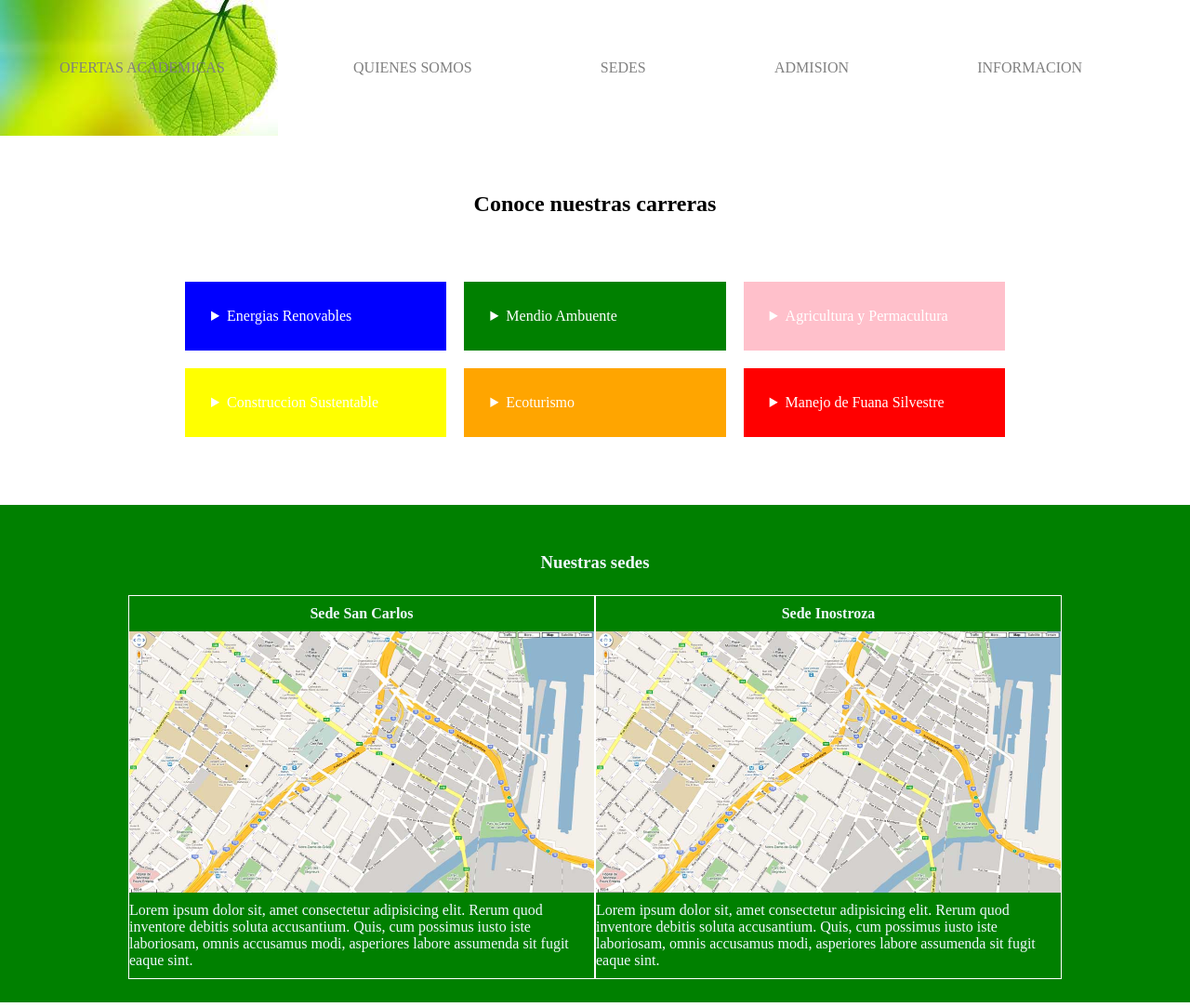
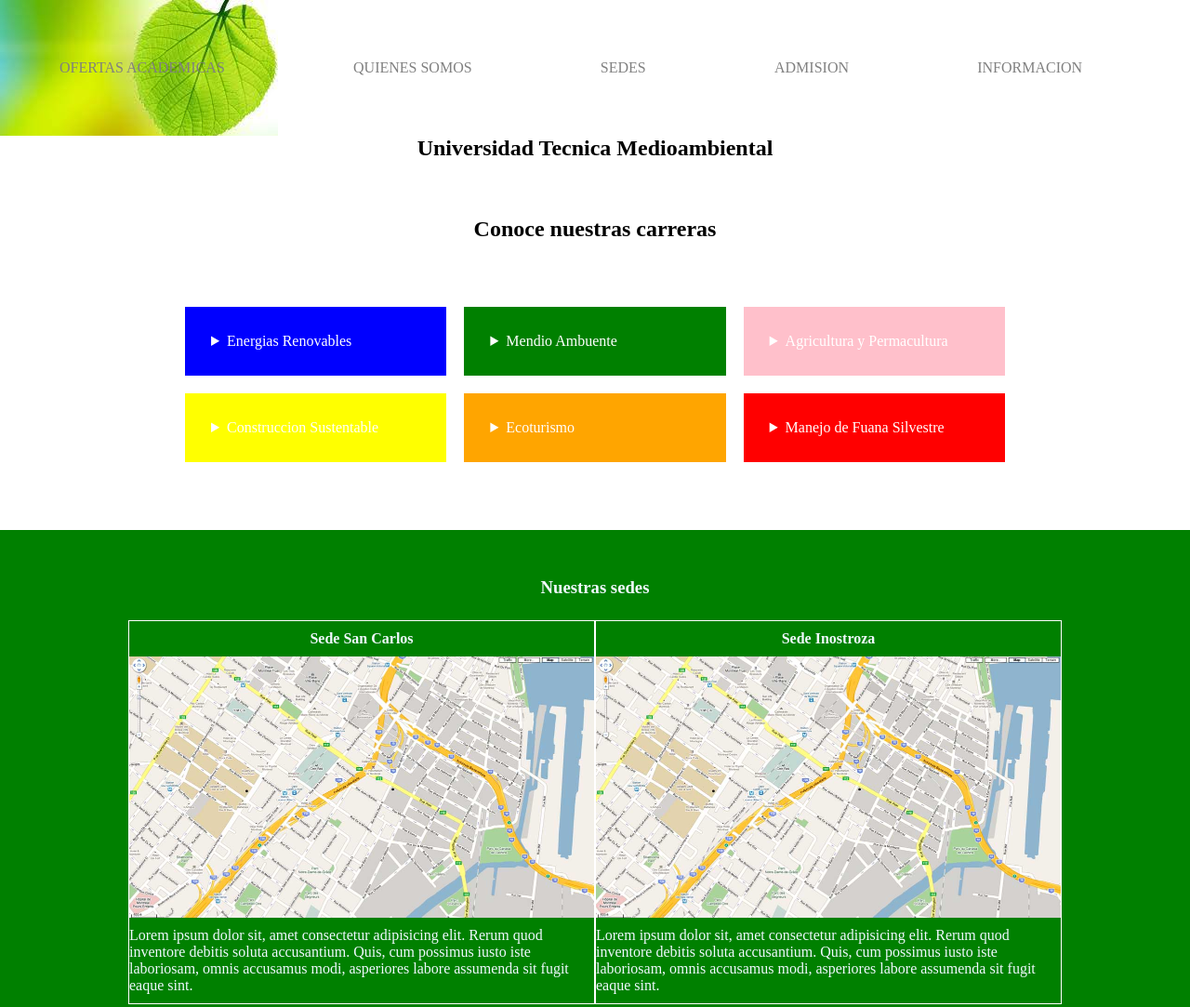
Before and after one commit to keren08/keren_ramos_DRILLING10, a plain HTML site: page index.html in a window 1280 px wide. Shown: the top 1083 px of the page at 93% size. Drawn offline with Linux system fonts and the light colour scheme.

Commit message:
commit page

```diff
--- a/index.html
+++ b/index.html
@@ -34,7 +34,9 @@
     </header>
 
     <main>
+
         <section id="carreras">
+            <h1>Universidad Tecnica Medioambiental</h1>
             <h2 class="titulo">Conoce nuestras carreras</h2>
 
             <div id="content-carrera">
```
